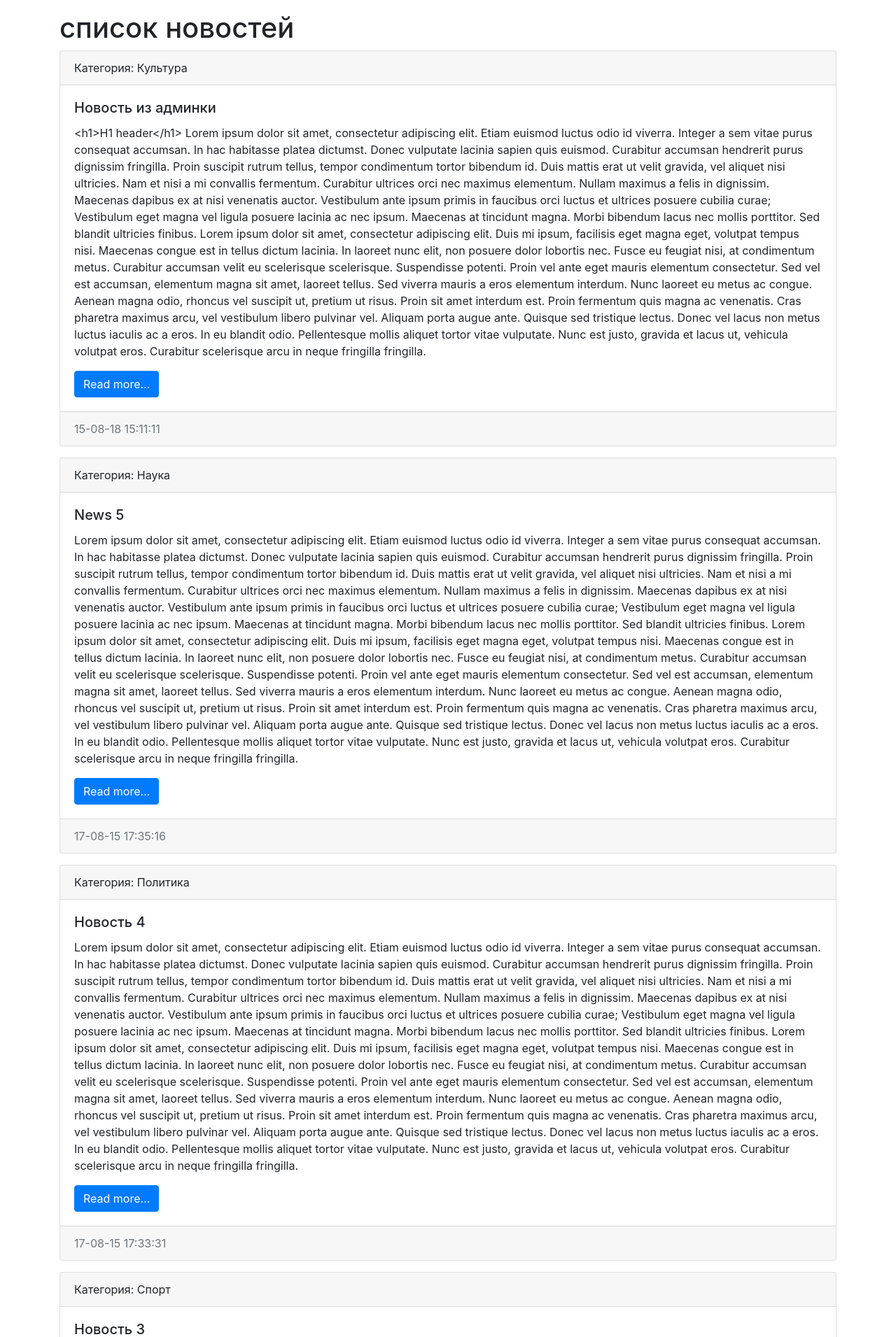
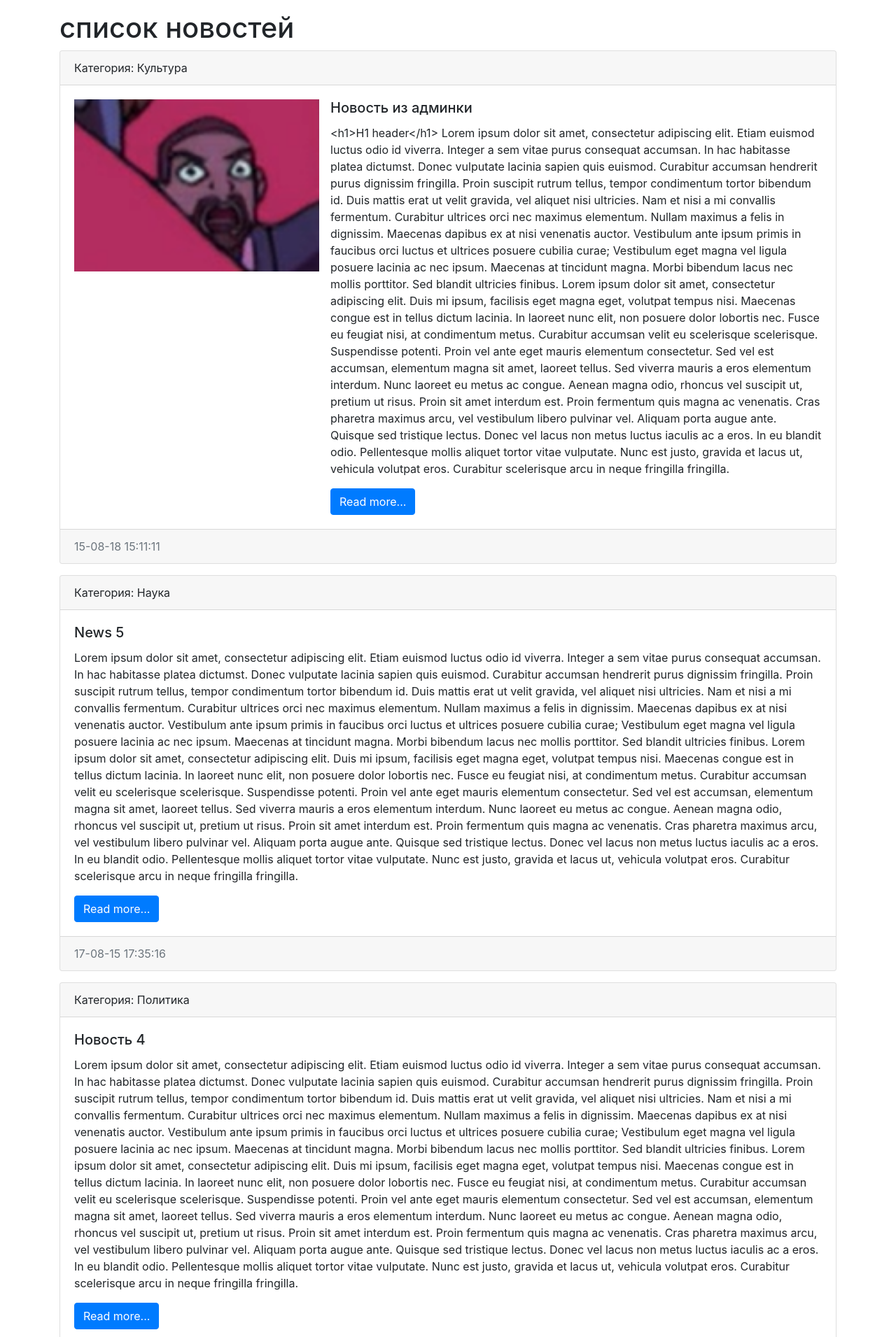
Before and after one commit to Artemiy-K/FirstProgramm, a Django app: page /news/ in a window 1280 px wide. Shown: the part 56-1967 px from the top of the page at 70% size. Run offline with Django 4.2, Linux system fonts and the light colour scheme; data comes from the database, SQL or seed files in the repository; both versions use the stored data as it was after the commit.

Commit message:
show pictures

```diff
--- a/djangoman/news/models.py
+++ b/djangoman/news/models.py
@@ -9,6 +9,7 @@ class News(models.Model):
     photo = models.ImageField(upload_to='photos/%Y/%m/%d/', verbose_name='Фото', blank=True)
     is_published = models.BooleanField(default=True, verbose_name='Опубликовано')
     category = models.ForeignKey('Category', on_delete=models.PROTECT, null=True, verbose_name='Категория')
+
 
 
     def __str__(self):
--- a/djangoman/news/templates/news/index.html
+++ b/djangoman/news/templates/news/index.html
@@ -39,9 +39,17 @@
                         Категория: {{ item.category }}
                     </div>
                     <div class="card-body">
-                        <h5 class="card-title">{{ item.title }}</h5>
-                        <p class="card-text">{{ item.content }}</p>
-                        <a href="#" class="btn btn-primary">Read more...</a>
+                        <div class="media">
+                            {% if item.photo %}
+                                <img src="{{ item.photo.url }}" alt="" width="350" class="mr-3">
+                            {% endif %}
+                            <div class="media-body">
+                                <h5 class="card-title">{{ item.title }}</h5>
+                                <p class="card-text">{{ item.content }}</p>
+                                <a href="#" class="btn btn-primary">Read more...</a>
+                            </div>
+                        </div>
+
                     </div>
                     <div class="card-footer text-muted">
                         {{ item.created_at|date:"H-m-d H:i:s" }}
```
Also changed, not shown: djangoman/db.sqlite3, djangoman/media/photos/2022/08/20/10198.jpg (added).
